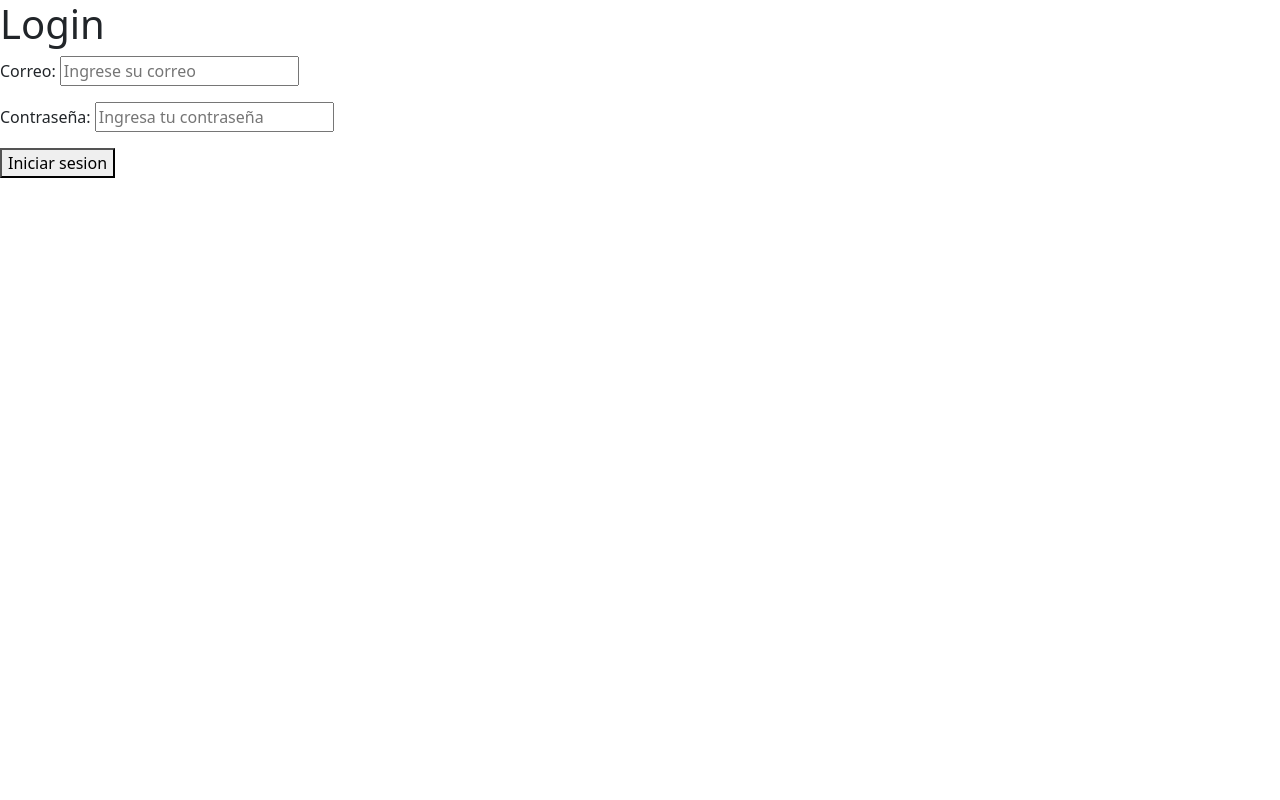
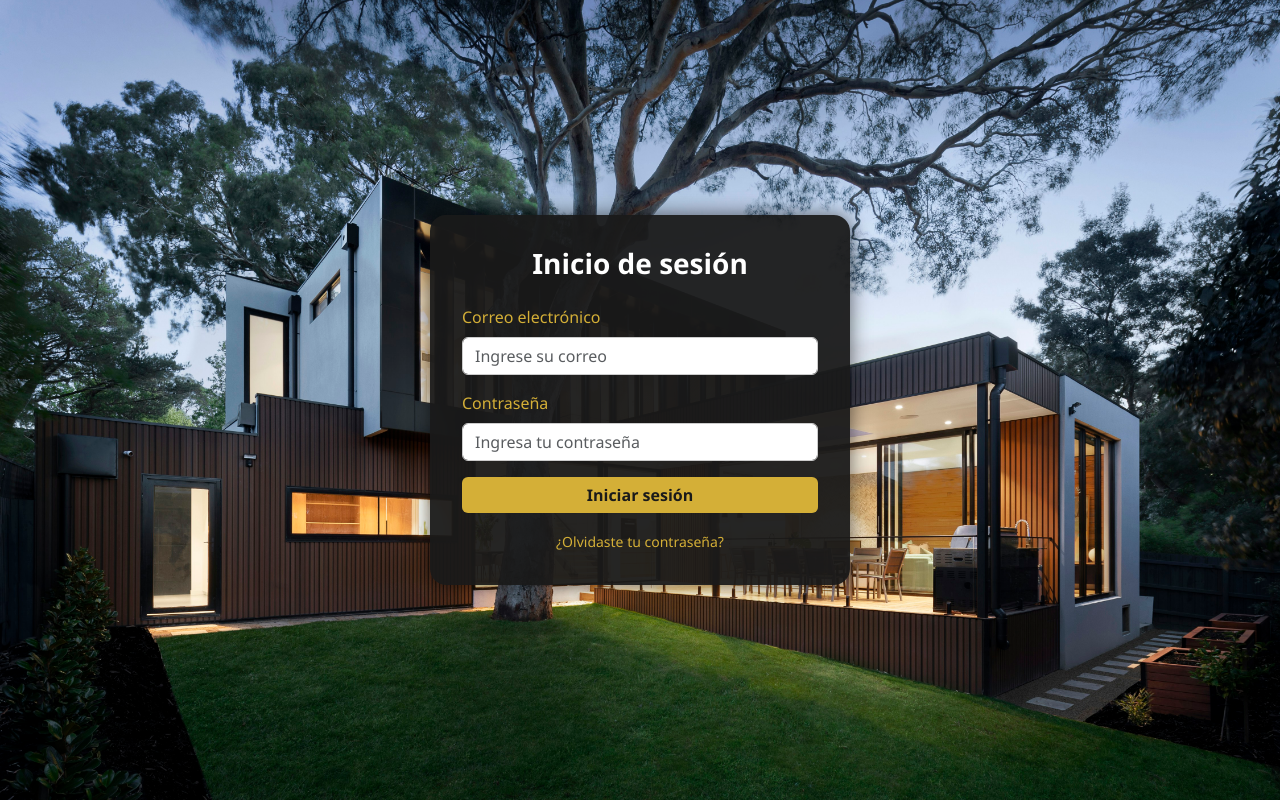
Before and after one commit to Arzubide/Projects, a Django app: page /login/User/ in a window 1280 px wide. Run offline with Django 5.2, Linux system fonts and the light colour scheme.

Commit message:
Se le da diseño al login del usuario

```diff
--- a/Python/Django/GreenSaty/greenstay/applications/users/forms.py
+++ b/Python/Django/GreenSaty/greenstay/applications/users/forms.py
@@ -83,7 +83,8 @@ class LoginUsuarios(forms.Form):
         required=True,
         widget=forms.EmailInput(
             attrs={
-                'placeholder':'Ingrese su correo'
+                'placeholder':'Ingrese su correo',
+                'class' : 'form-control',
             }
         )
     )
@@ -91,7 +92,12 @@ class LoginUsuarios(forms.Form):
     password = forms.CharField(
         label='Contraseña',
         required=True,
-        widget=forms.PasswordInput(attrs={'placeholder': 'Ingresa tu contraseña'})
+        widget=forms.PasswordInput(
+            attrs={
+                'placeholder': 'Ingresa tu contraseña',
+                'class' : 'form-control',
+            }
+        )
     )
 
     def clean(self):
--- a/Python/Django/GreenSaty/greenstay/templates/users/loginAdministradores.html
+++ b/Python/Django/GreenSaty/greenstay/templates/users/loginAdministradores.html
@@ -10,12 +10,6 @@
 {% endblock direccionCSS %}
 
 {% block body %}
-    <!-- <h1>Login como Administrador</h1>
-    <form method="post">{% csrf_token %}
-        {{form.as_p}}
-        <button type="submit">Iniciar sesion</button>
-    </form> -->
-
     <div class="login-box">
     <h3 class="text-center mb-4">Inicio de sesion como administrador</h3>
     <!-- Formulario para el inicio de sesion -->
--- a/Python/Django/GreenSaty/greenstay/templates/users/loginUser.html
+++ b/Python/Django/GreenSaty/greenstay/templates/users/loginUser.html
@@ -1,13 +1,40 @@
 {% extends 'base.html' %}
+{% load static %}
 
 {% block title %}
     Login
 {% endblock title %}
 
+{% block direccionCSS %}
+  <link rel="stylesheet" href="{% static 'css/login.css' %}" />
+{% endblock direccionCSS %}
+
 {% block body %}
-    <h1>Login</h1>
+    <!-- <h1>Login</h1>
     <form method="post">{% csrf_token %}
         {{form.as_p}}
         <button type="submit">Iniciar sesion</button>
+    </form> -->
+
+    <div class="login-box">
+    <h3 class="text-center mb-4">Inicio de sesión</h3>
+    <!-- Formulario para el inicio de sesion -->
+    <form method="post" id="loginForm">{% csrf_token %}
+      <div class="mb-3">
+        <label for="email" class="form-label">Correo electrónico</label>
+        {{form.correo}}
+      </div>
+      <div class="mb-3">
+        <label for="password" class="form-label">Contraseña</label>
+        {{form.password}}
+      </div>
+      <div class="d-grid gap-2">
+        <button type="submit" class="btn btn-primary">Iniciar sesión</button>
+      </div>
+      <div class="mt-3 text-center">
+        <small><a href="#">¿Olvidaste tu contraseña?</a></small>
+      </div>
     </form>
+    <!-- Fin de formulario -->
+    </div>
 {% endblock body %}
```
